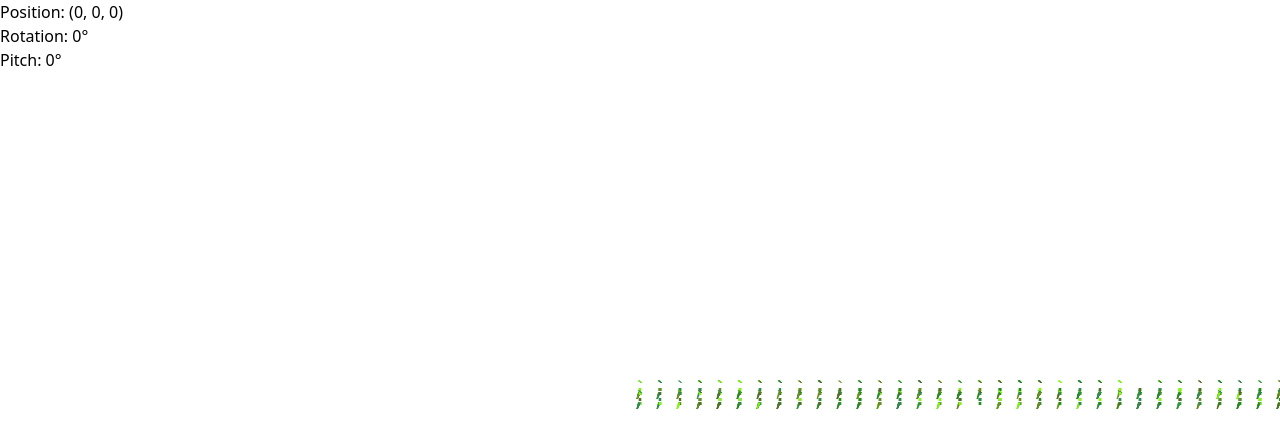
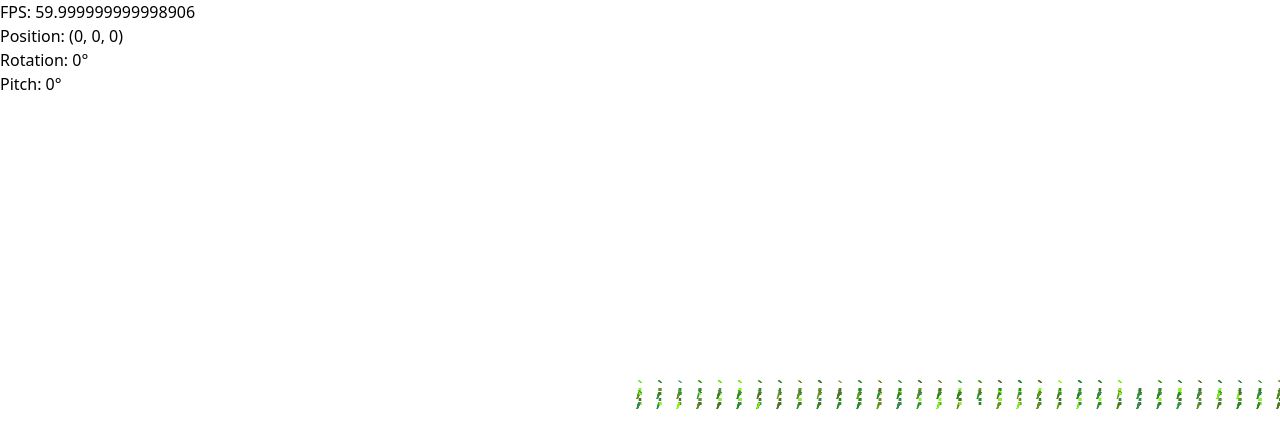
Before and after one commit to catmona/3d-ascii-tiles, a React (Vite) app: page / in a window 1280 px wide. Shown: the top 448 px of the page. Built offline with nearby package versions, Linux system fonts and the light colour scheme.

Commit message:
fps meter

```diff
--- a/src/core/Game.ts
+++ b/src/core/Game.ts
@@ -1,5 +1,8 @@
 import { renderer } from '../render/Renderer'
 import { InputController } from '../utils/Input'
+import { Signal } from '../utils/Signal'
+
+export const FPS = new Signal<number>(0)
 
 export function startGame() {
     console.log('Game started')
@@ -7,9 +10,19 @@ export function startGame() {
     const inputController = new InputController()
 
     let lastTime = performance.now()
+    const frameTimes: number[] = []
+    const maxFrames = 60 // average over last 60 frames
+
     function gameLoop(currentTime: number) {
         const deltaTime = currentTime - lastTime
         lastTime = currentTime
+
+        // --- Average FPS calculation ---
+        frameTimes.push(deltaTime)
+        if (frameTimes.length > maxFrames) frameTimes.shift()
+        const avgDelta =
+            frameTimes.reduce((a, b) => a + b, 0) / frameTimes.length
+        FPS.data = 1000 / avgDelta
 
         update(deltaTime)
         renderer.Draw()
--- a/src/ui/HUD.tsx
+++ b/src/ui/HUD.tsx
@@ -1,14 +1,17 @@
 import { useEffect, useState } from 'react'
 import { renderer } from '../render/Renderer'
-import { render } from 'react-dom'
+import { FPS } from '../core/Game'
 
 export default function HUD() {
-    const [fps, setFps] = useState(60)
+    const [fps, setFps] = useState(FPS.data)
     const [position, setPosition] = useState(renderer.Camera.position.data)
     const [rotation, setRotation] = useState(renderer.Camera.rotation.data)
     const [pitch, setPitch] = useState(renderer.Camera.pitch.data)
 
     useEffect(() => {
+        const fpsListener = (newFps: typeof FPS.data) => {
+            setFps(newFps)
+        }
         const positionListener = (
             newPosition: typeof renderer.Camera.position.data
         ) => {
@@ -23,11 +26,13 @@ export default function HUD() {
             setPitch(newPitch)
         }
 
+        FPS.addListener(fpsListener)
         renderer.Camera.position.addListener(positionListener)
         renderer.Camera.rotation.addListener(rotationListener)
         renderer.Camera.pitch.addListener(pitchListener)
 
         return () => {
+            FPS.removeListener(fpsListener)
             renderer.Camera.position.removeListener(positionListener)
             renderer.Camera.rotation.removeListener(rotationListener)
             renderer.Camera.pitch.removeListener(pitchListener)
@@ -36,7 +41,7 @@ export default function HUD() {
 
     return (
         <div>
-            {/* <div>FPS: 60</div> */}
+            <div>FPS: {fps}</div>
             <div>
                 Position: ({position.x}, {position.y}, {position.z})
             </div>
```
